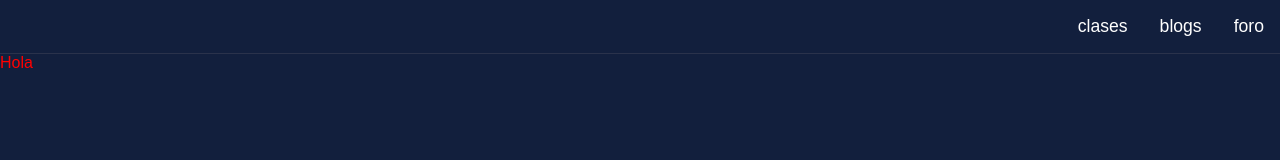
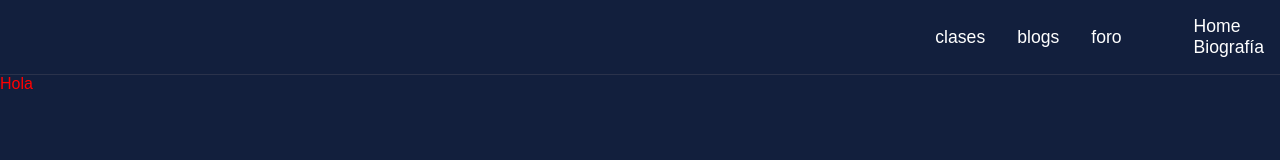
Before and after one commit to OwenSr0/Blog, a plain HTML site: page index.html in a window 1280 px wide. Drawn offline with Linux system fonts and the light colour scheme.

Commit message:
fixes of in.st

```diff
--- a/index.html
+++ b/index.html
@@ -79,10 +79,10 @@
         <li><a href="#">clases</a></li>
         <li><a href="#">blogs</a></li>
         <li><a href="#">foro</a></li>
-      </ul>
-      <ul class="nav__menu_Left">
-
-      </ul>
+        <ul class="nav__menu_Left">
+          <li><a href="#">Home</a></li>
+          <li><a href="#">Biografía</a></li>
+        </ul>
     </nav>
     <p id="juan">Hola</p>
   </body>
--- a/style.css
+++ b/style.css
@@ -83,6 +83,15 @@
     height: 100%;
   }
 
+  .nav__menu {
+    display: flex;
+    flex-direction: column;
+    gap: 2rem;
+    align-items: center;
+    margin: 1rem;
+  }
+
+
   #nav__checkbox:checked ~ ul.nav__menu li {
     display: block;
   }
```
